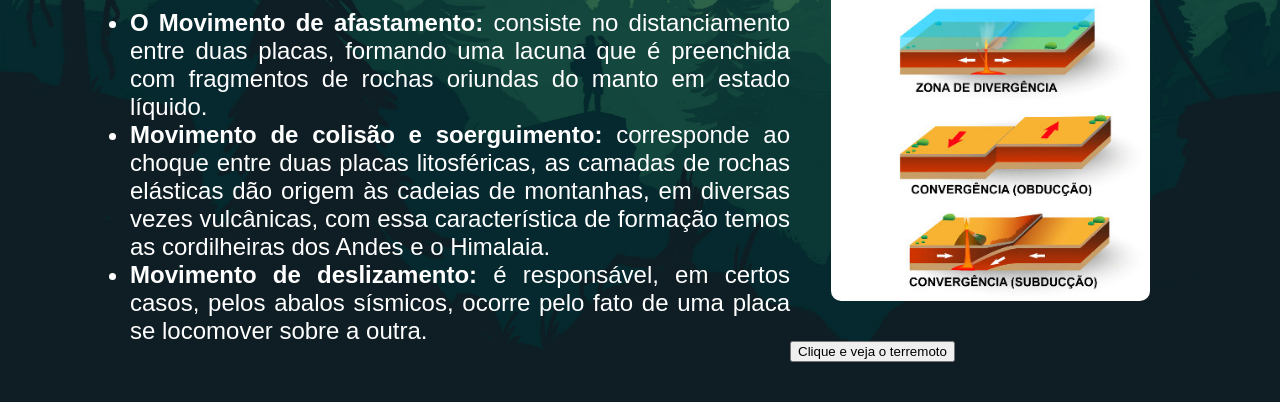
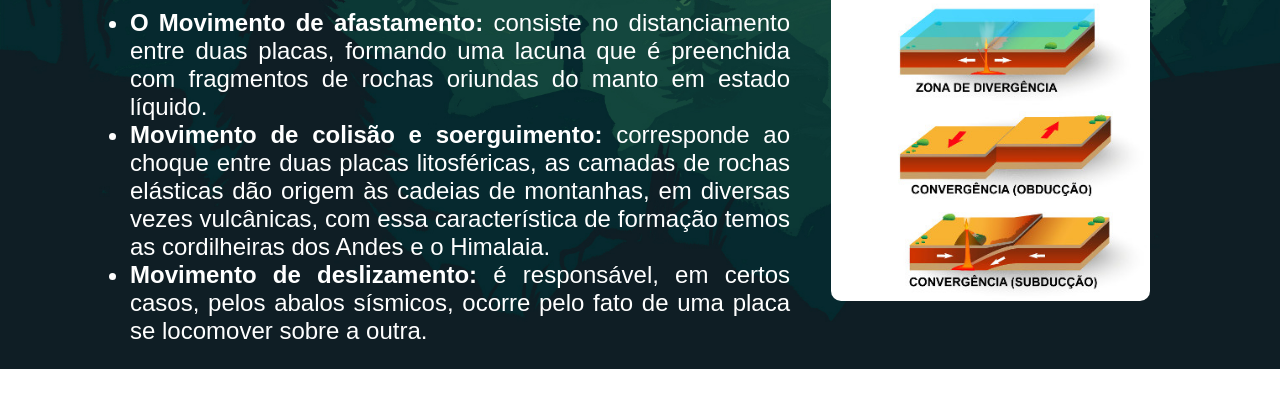
Before and after one commit to eumsmo/geo-chop-suey, a plain HTML site: page tectonismo.html in a window 1280 px wide. Shown: the part 571-973 px from the top of the page. After the commit the page ends 940 px from the top, so only its background shows below. Drawn offline with Linux system fonts and the light colour scheme; a web font is replaced by a local one.

Commit message:
Update tectonismo.html

```diff
--- a/tectonismo.html
+++ b/tectonismo.html
@@ -31,7 +31,6 @@
 			 	</ul>
 			 </section>
 			 <img id="vulcao-explicado" id="mySubmit" src="imgs/movimento-das-placas-tectonicas.jpg">
-			<button onClick="start">Clique e veja o terremoto</button>
 
 		</main>
 		<script src="treme.js"></script>
```
